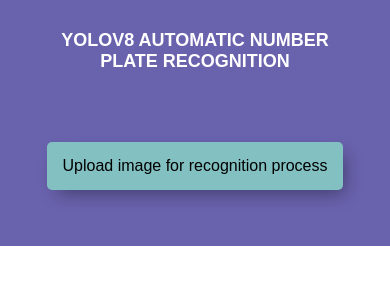
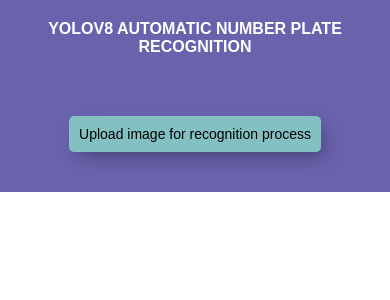
Before and after one commit to xBach03/LicensePlater, a Flask app: page / in a window 390 px wide. Shown: the top 300 px of the page. Run offline with Flask 3, Linux system fonts and the light colour scheme; parts of the project's set-up code (start-up, migrations or seed data) failed here and were passed over.

Commit message:
modify html for webview

```diff
--- a/predict.py
+++ b/predict.py
@@ -64,7 +64,7 @@
         _, licensePlateCropThresh = cv.threshold(licensePlateCropGray, 110, 255, cv.THRESH_BINARY_INV)
 
         # Read license plate
-        licensePlateText, confidenceScore = readLicensePlate(licensePlateCropThresh)
+        licensePlateText, confidenceScore = readLicensePlate(licensePlateCrop)
 
         # Draw rectangle around detected plate
         cv.rectangle(image, (int(x1), int(y1)), (int(x2), int(y2)), (0, 255, 0), 2)
--- a/templates/index.html
+++ b/templates/index.html
@@ -1,28 +1,18 @@
-<html>
+<!DOCTYPE html>
+<html lang="en">
 
 <head>
+    <meta name="viewport" content="width=device-width, initial-scale=1.0">
     <script src="https://code.jquery.com/jquery-3.5.1.min.js"
             integrity="sha256-9/aliU8dGd2tb6OSsuzixeV4y/faTqgFtohetphbbj0=" crossorigin="anonymous"></script>
     <style>
         body {
-            padding: 0px;
-            margin: 0px;
+            padding: 0;
+            margin: 0;
             font-family: Arial, Helvetica, sans-serif;
-            color:white;
-        }
-
-        body, html {
-                  height: 100%;
-                }
-            html, body {
-                padding: 0px;
-                margin: 0px;
             background-color: white;
-                background-position: center;
-                background-repeat: no-repeat;
-                background-size: cover;
-                height: 100%;
-                overflow-x: scroll;
+            color: black;
+            overflow-x: hidden;
         }
 
         .header {
@@ -31,21 +21,18 @@
             text-transform: uppercase;
             font-size: large;
             color: white;
-
             text-align: center;
             padding: 30px;
         }
 
-        .info
-        {
-            text-align:left;
+        .info {
+            text-align: left;
             color: #83C0C1;
-            width:30%;
-            margin:auto;
-            padding:20px;
-            font-size:14px;
+            width: 90%;
+            margin: auto;
+            padding: 20px;
+            font-size: 14px;
         }
-
 
         .content {
             width: 100%;
@@ -62,10 +49,8 @@
             color: black;
             padding: 15px;
             font-size: 16px;
-            border: 0px;
+            border: 0;
             border-radius: 5px;
-            -webkit-box-shadow: 6px 8px 18px -5px rgba(0, 0, 0, 0.38);
-            -moz-box-shadow: 6px 8px 18px -5px rgba(0, 0, 0, 0.38);
             box-shadow: 6px 8px 18px -5px rgba(0, 0, 0, 0.38);
             cursor: pointer;
         }
@@ -88,6 +73,9 @@
         }
 
         .result_id {
+            font-weight: bold;
+            font-size: 18px;
+            color: black;
             padding: 10px;
             margin: 15px;
             font-size: 16px;
@@ -95,18 +83,41 @@
 
         .result_id_number {
             margin: 15px;
-            padding: 10px;
-            padding-left: 15px;
-            padding-right: 15px;
-            margin-right: 70px;
+            padding: 10px 15px;
             background-color: #83C0C1;
             color: black;
             font-weight: bold;
             font-size: 18px;
             border-radius: 5px;
-
+            display: inline-block;
         }
 
+        img {
+            max-width: 90%;
+            height: auto;
+            border-radius: 1rem;
+        }
+
+        @media (max-width: 768px) {
+            .header {
+                font-size: medium;
+                padding: 20px;
+            }
+
+            .upload_button {
+                padding: 10px;
+                font-size: 14px;
+            }
+
+            .result_title,
+            .result_id {
+                font-size: 16px;
+            }
+
+            .result_id_number {
+                font-size: 14px;
+            }
+        }
     </style>
 </head>
 
@@ -115,22 +126,15 @@
         YOLOV8 AUTOMATIC NUMBER PLATE RECOGNITION
     </div>
     <div class='content'>
-
-    <!-- <div class='upload_part'>
-        <button class='upload_button' id="upload_button">Upload image for recognition process</button>
-        <form action="/" method="POST" enctype="multipart/form-data" id='form'>
-            <input type="file" name="file" id="fileinput" style="display: none;" accept="image/*">
-        </form>
-    </div> -->
-
         <div class='upload_part'>
             <button class='upload_button' id="upload_button">Upload image for recognition process</button>
             <form action="/" method="POST" enctype="multipart/form-data" id='form'>
-            <input type="file" name="file" id="fileinput" style="display: none;" accept="image/*" capture="environment">
+                <input type="file" name="file" id="fileinput" style="display: none;" accept="image/*" capture="camera">
             </form>
         </div>
 
         <div class='result_part'>
+            <!-- Server-side rendered content should be here -->
             {% if msg %}
             <div class='result_title'><b>Recognition result</b></div>
             <div class='result_id'>{{ msg }}</div>
@@ -138,21 +142,13 @@
             <div class='result_id'>Detected <span class='result_id_number'>{{ ndet }} number plate(s)</span></div>
             {% endif %}
             {% if user_image %}
-        <img style="max-width:560px; border-radius:1rem" src="{{ url_for('static', filename=user_image) }}?{{ rand }}"
-             alt="User Image">
+            <img src="{{ url_for('static', filename=user_image) }}?{{ rand }}" alt="User Image">
             {% endif %}
             {% endif %}
         </div>
     </div>
-<div class='footer'>
-
-</div>
-
-</body>
-
-
+    <div class='footer'></div>
     <script>
-
         $('#upload_button').click(function () {
             $("#fileinput").trigger('click');
         });
@@ -162,6 +158,9 @@
             $('#upload_hint').text('Loading file ' + $('#fileinput')[0].files[0].name + ' to server...');
         });
 
+        function handleImage(imagePath) {
+            $('#uploadedImage').attr('src', imagePath);
+        }
     </script>
-
+</body>
 </html>
--- a/webApi.py
+++ b/webApi.py
@@ -38,9 +38,9 @@
                 cv2.imwrite(result_image_path, processed_image)
 
                 if licensePlateText:
-                    return render_template("index.html", user_image=f"result_{image.filename}", rand=str(random()), msg="Upload file succeeded", ndet = 1)
+                    return render_template("index.html", user_image=f"result_{image.filename}", rand=str(random()), msg="Content from number plate was extracted", ndet = 1)
                 else:
-                    return render_template('index.html', msg='Cannot recognize number plate(s)', ndet = 0)
+                    return render_template('index.html', user_image=f"result_{image.filename}", rand=str(random()), msg="Cannot extract content from number plate", ndet = 1)
             else:
                 # If no file exists, requesting user to upload file
                 return render_template('index.html', msg='Choose file to upload', ndet = 0)
```
Lines whose indentation alone changed are shown as unchanged.
